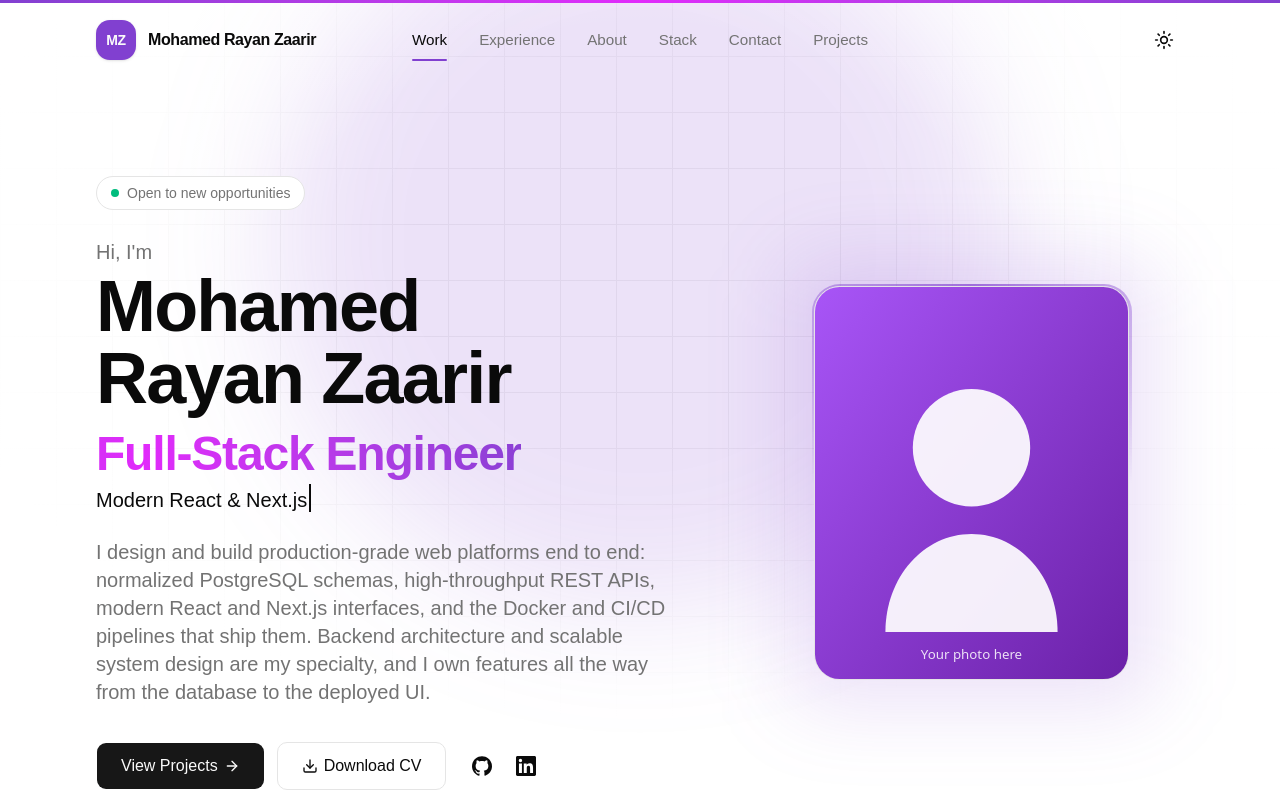
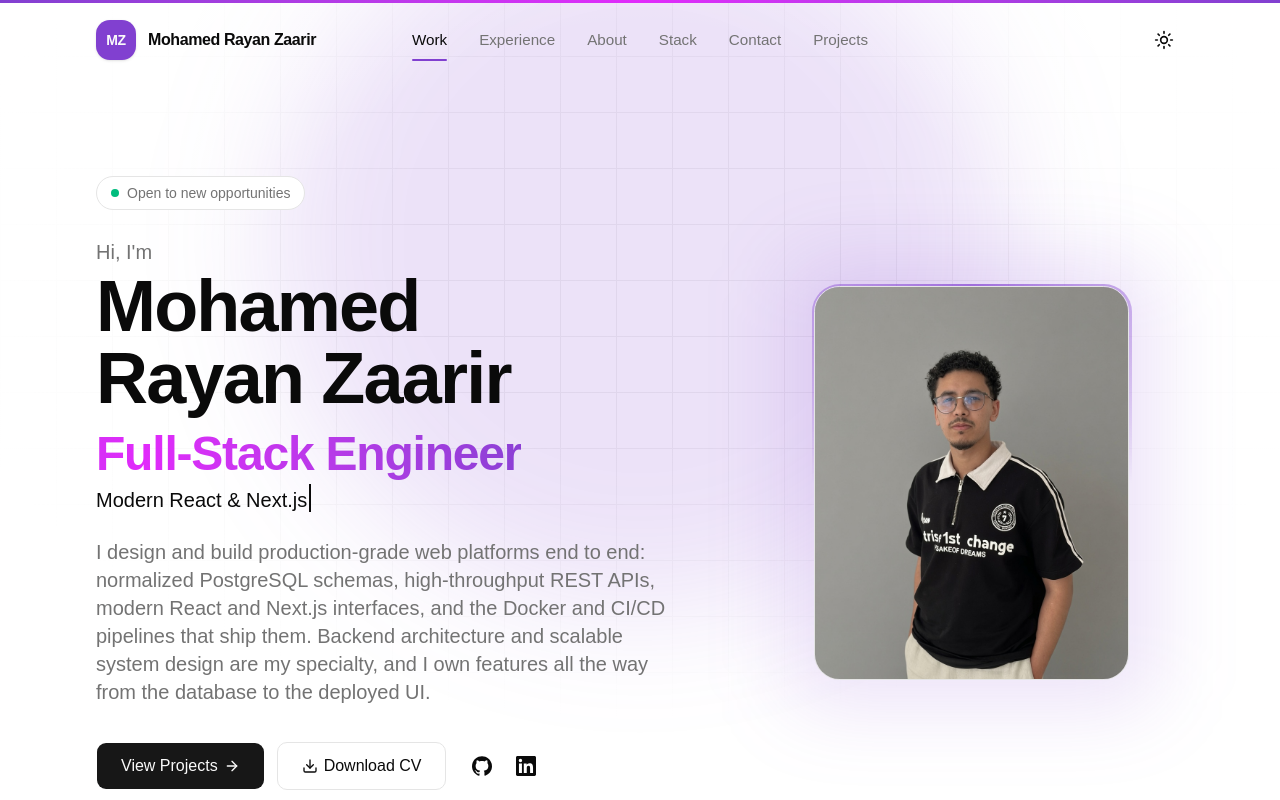
Before and after one commit to zaarirmoh/porfolio, a React (Vite) app: page / in a window 1280 px wide. Shown: the top 800 px of the page. Built offline with nearby package versions, Linux system fonts and the light colour scheme.

Commit message:
Add real profile photos for hero and about sections

```diff
--- a/src/data/portfolio.ts
+++ b/src/data/portfolio.ts
@@ -123,8 +123,8 @@ export const profile = {
   /** Filename the browser saves the CV as when downloaded. */
   cvFileName: "Mohamed_Rayan_Zaarir_CV.pdf",
   /** Photos live in /public/images — see README notes. Optional. */
-  heroImage: "/images/profile.svg",
-  aboutImage: "/images/profile.svg",
+  heroImage: "/images/profile-hero.jpg",
+  aboutImage: "/images/profile-about.jpg",
   socials: {
     github: "https://github.com/zaarirmoh",
     linkedin: "https://www.linkedin.com/in/mohamed-zaarir-b24573265/",
```
Also changed, not shown: public/images/profile-about.jpg (added), public/images/profile-hero.jpg (added).
